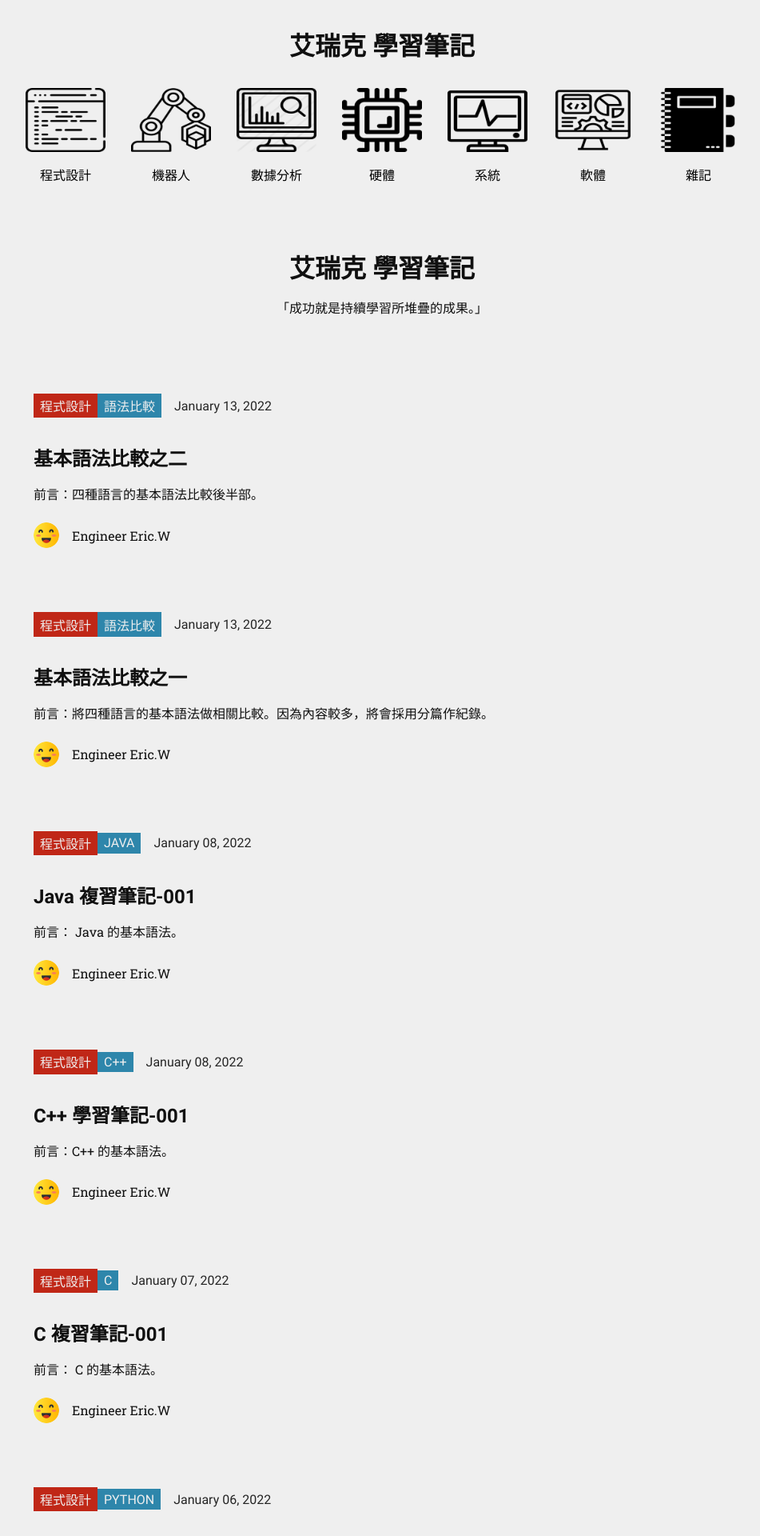
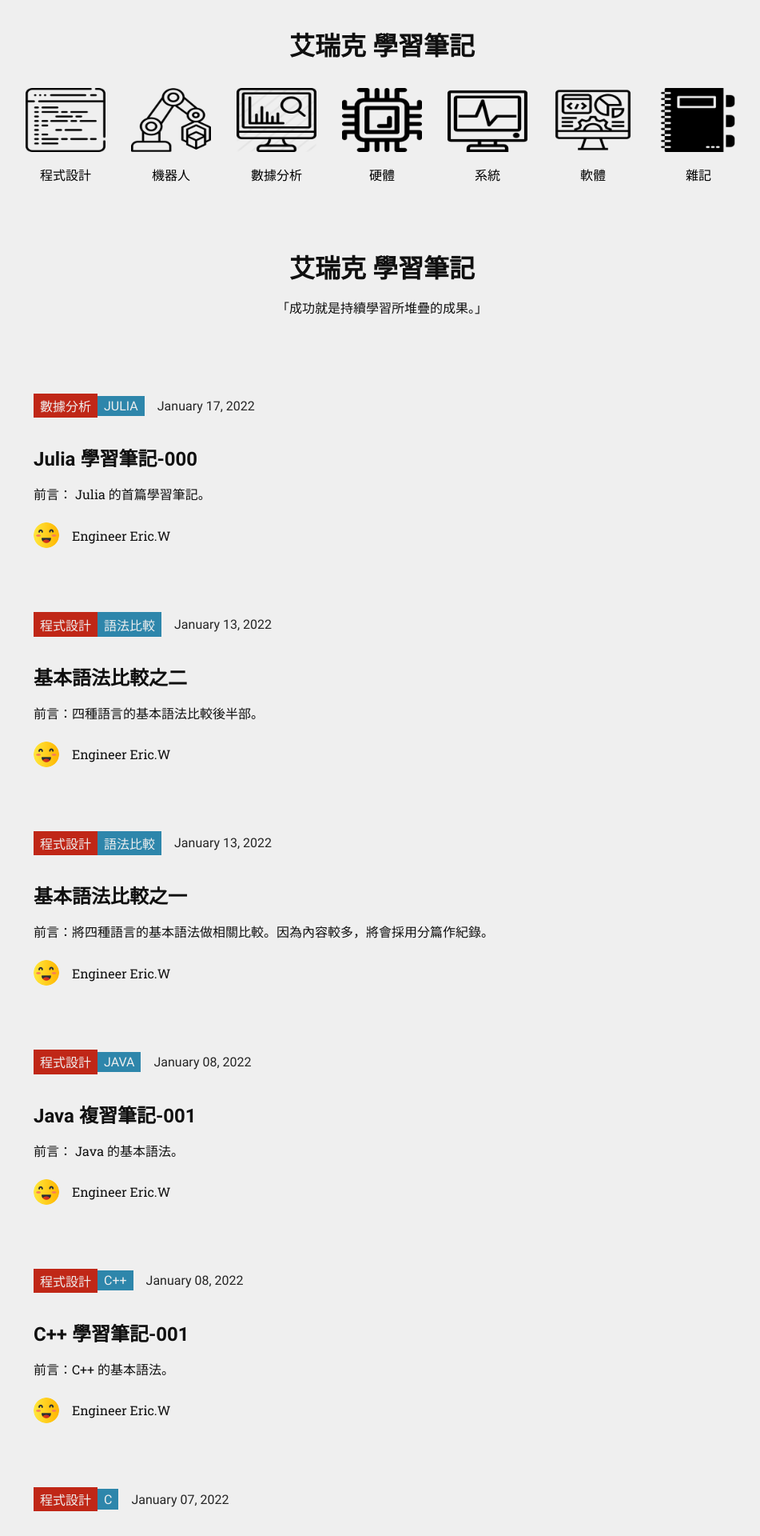
Before and after one commit to ericwang1013/ericwang1013.github.io, a Jekyll site: the page index.html, which Jekyll copies as it is, in a window 1280 px wide. Shown: the top 1920 px of the page at 80% size, without its empty margins (162-1113 px from the left). Built offline with Jekyll 4.4.1, drawn with Linux system fonts in a browser that asks for light colours; some of the changed text lies outside the part shown.

Commit message:
Update index.html

```diff
--- a/index.html
+++ b/index.html
@@ -417,6 +417,44 @@
     </section>
 
 
+        <section class="snippet snippet_dataanalysis-julia-2022-01-17-julia-lang-introduction">
+            <style>
+    .snippet_dataanalysis-julia-2022-01-17-julia-lang-introduction::after {
+
+        background-image:
+        radial-gradient(ellipse closest-side, var(--c-snippetBackgroundExternal), var(--c-snippetBackgroundInternal)),
+        url(
+
+                https://ericwang1013.github.io/
+
+        );
+    }
+    </style>
+<a class="snippet__link" href="/dataanalysis/julia/2022/01/17/julia-lang-introduction.html">
+    <section class="snippet__data">
+        <section class="snippet__data__metadata">
+            <section class="snippet__data__metadata__category">
+
+                    <p class="snippet__data__metadata__category__title" style="background: var(--c-themeHueRed)">數據分析</p>
+            <p class="snippet__data__metadata__category__title" style="background: var(--c-themeHueBlue)">Julia</p>
+
+            </section>
+            <p class="snippet__data__metadata__date">January 17, 2022</p>
+        </section>
+        <h2 class="snippet__data__header">Julia 學習筆記-000</h2>
+        <p class="snippet__data__text">前言： Julia 的首篇學習筆記。
+</p>
+
+            <div class="snippet__data__author">
+
+                <img src="https://ericwang1013.github.io/assets/img/authors/eric.png"/>
+                <p>Engineer Eric.W</p>
+            </div>
+
+    </section>
+</a>
+        </section>
+
         <section class="snippet snippet_programming-compare-2022-01-13-basic-syntax-compare-cont">
             <style>
     .snippet_programming-compare-2022-01-13-basic-syntax-compare-cont::after {
@@ -759,44 +797,6 @@
 </a>
         </section>
 
-        <section class="snippet snippet_programming-python-2022-01-03-python-introduction">
-            <style>
-    .snippet_programming-python-2022-01-03-python-introuduction::after {
-
-        background-image:
-        radial-gradient(ellipse closest-side, var(--c-snippetBackgroundExternal), var(--c-snippetBackgroundInternal)),
-        url(
-
-                https://ericwang1013.github.io/
-
-        );
-    }
-    </style>
-<a class="snippet__link" href="/programming/python/2022/01/03/python-introduction.html">
-    <section class="snippet__data">
-        <section class="snippet__data__metadata">
-            <section class="snippet__data__metadata__category">
-
-                    <p class="snippet__data__metadata__category__title" style="background: var(--c-themeHueRed)">程式設計</p>
-                        <p class="snippet__data__metadata__category__title" style="background: var(--c-themeHueBlue)">Python</p>
-
-            </section>
-            <p class="snippet__data__metadata__date">January 03, 2022</p>
-        </section>
-        <h2 class="snippet__data__header">Python 複習筆記-000</h2>
-        <p class="snippet__data__text">前言：Python 的首篇複習筆記。
-</p>
-
-            <div class="snippet__data__author">
-
-                <img src="https://ericwang1013.github.io/assets/img/authors/eric.png"/>
-                <p>Engineer Eric.W</p>
-            </div>
-
-    </section>
-</a>
-        </section>
-
 </section>
 
     <footer class="footer">
```
